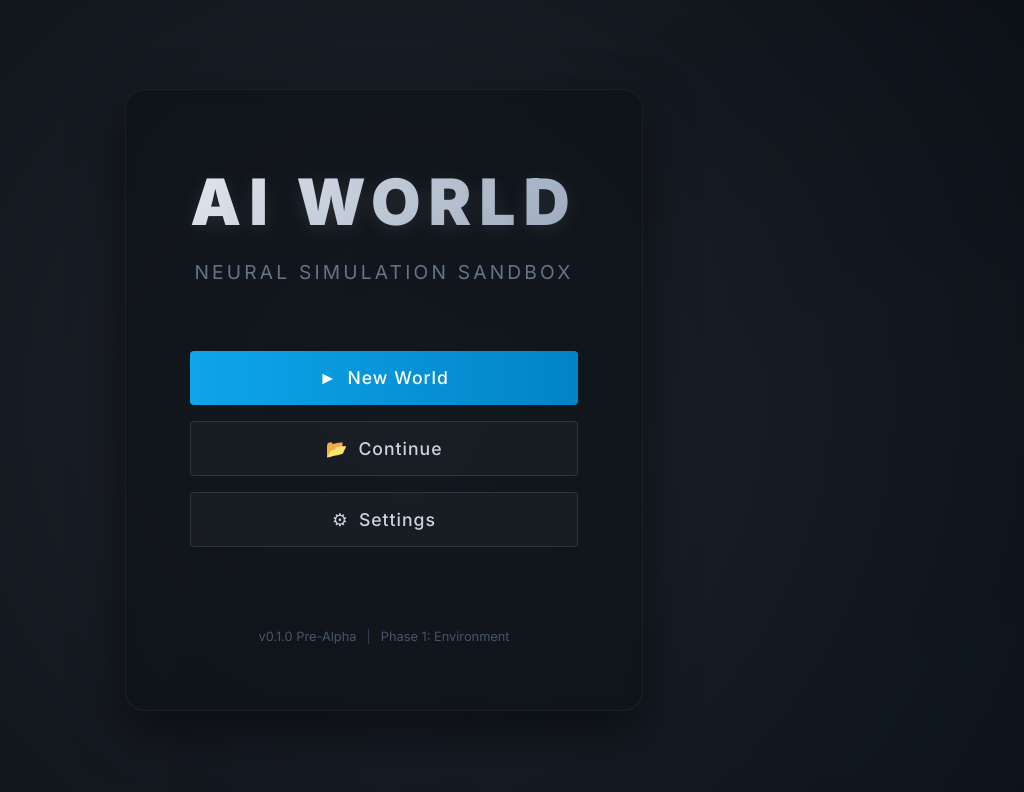
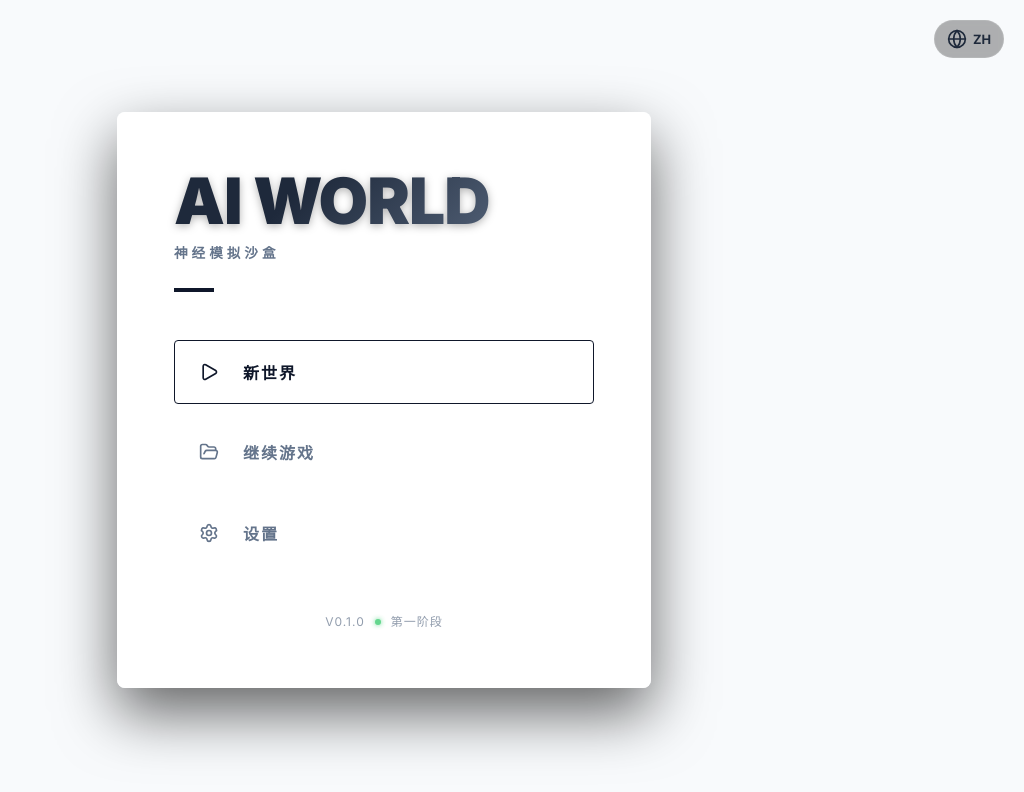
Before and after one commit to SCVMofic/ai-world, a Vue app: page / in a window 1280 px wide. Shown: the top 792 px of the page, without its empty margins (256-1280 px from the left). Built offline with nearby package versions, Linux system fonts and the light colour scheme; a web font is replaced by a local one.

Commit message:
fix(home): 修复首页访问错误

```diff
--- a/src/views/HomeView.vue
+++ b/src/views/HomeView.vue
@@ -1,178 +1,262 @@
 <script setup lang="ts">
+import { ref, watch, onMounted } from 'vue'
 import { useRouter } from 'vue-router'
 import { useSettingsStore } from '@/stores/settings'
+import { Play, FolderOpen, Settings, Globe } from 'lucide-vue-next'
+import { useI18n } from 'vue-i18n'
+import SettingsModal from '@/components/SettingsModal.vue'
 
 const router = useRouter()
 const settings = useSettingsStore()
+const { t, locale } = useI18n()
+
+const showSettingsManager = ref(false)
 
 const handleNewGame = () => {
   console.log('Starting New Game...')
-  // In Phase 2, this will route to GameView
-  // router.push('/game');
 }
-
 const handleLoadGame = () => {
   console.log('Loading Game...')
 }
+const handleSettings = () => {
+  showSettingsManager.value = true
+}
 
-const handleSettings = () => {
-  console.log('Opening Settings...')
+// Language Toggle
+const toggleLang = () => {
+  const next = locale.value === 'en' ? 'zh' : 'en'
+  locale.value = next
+  localStorage.setItem('user-locale', next)
 }
 </script>
 
 <template>
-  <div class="home-container">
-    <div class="background-overlay"></div>
+  <div
+    class="home-container"
+    :style="{
+      backgroundImage: settings.state.backgroundImage
+        ? `url(${settings.state.backgroundImage})`
+        : 'none',
+      backgroundColor: !settings.state.backgroundImage
+        ? settings.state.colors.bgPrimary
+        : 'transparent',
+    }"
+  >
+    <div class="background-overlay" v-if="settings.state.backgroundImage"></div>
 
-    <div class="content">
-      <h1 class="title">AI WORLD</h1>
-      <p class="subtitle">Neural Simulation Sandbox</p>
+    <!-- Top Right Language Switcher -->
+    <button class="lang-switch-fixed" @click="toggleLang" :title="t('settings.language')">
+      <Globe :size="20" />
+      <span>{{ locale.toUpperCase() }}</span>
+    </button>
+
+    <div class="content glass-panel" v-if="!showSettingsManager">
+      <!-- ARTISTIC TITLE SECTION -->
+      <div class="title-section">
+        <h1
+          class="title"
+          :style="{
+            fontFamily: settings.state.titleFontFamily,
+          }"
+        >
+          {{ t('home.title') }}
+        </h1>
+        <p class="subtitle" :style="{ fontFamily: settings.state.bodyFontFamily }">
+          {{ t('home.subtitle') }}
+        </p>
+        <div
+          class="title-decoration"
+          :style="{ backgroundColor: settings.state.colors.primary }"
+        ></div>
+      </div>
 
       <div class="menu">
         <button class="menu-btn primary" @click="handleNewGame">
-          <span class="icon">►</span> New World
+          <Play class="icon" :size="20" />
+          <span class="btn-text" :style="{ fontFamily: settings.state.bodyFontFamily }">{{
+            t('home.new_world')
+          }}</span>
         </button>
+
         <button class="menu-btn" @click="handleLoadGame">
-          <span class="icon">📂</span> Continue
+          <FolderOpen class="icon" :size="20" />
+          <span class="btn-text" :style="{ fontFamily: settings.state.bodyFontFamily }">{{
+            t('home.continue')
+          }}</span>
         </button>
+
         <button class="menu-btn" @click="handleSettings">
-          <span class="icon">⚙</span> Settings
+          <Settings class="icon" :size="20" />
+          <span class="btn-text" :style="{ fontFamily: settings.state.bodyFontFamily }">{{
+            t('home.settings')
+          }}</span>
         </button>
       </div>
 
-      <div class="footer">
-        <span>v0.1.0 Pre-Alpha</span>
-        <span class="divider">|</span>
-        <span>Phase 1: Environment</span>
+      <div class="footer" :style="{ fontFamily: settings.state.bodyFontFamily }">
+        <span class="version">{{ t('home.version') }}</span>
+        <span class="status-dot"></span>
+        <span class="phase">{{ t('home.phase') }}</span>
       </div>
     </div>
+
+    <!-- Settings Modal Component -->
+    <SettingsModal :isOpen="showSettingsManager" @close="showSettingsManager = false" />
   </div>
 </template>
 
 <style scoped>
 .home-container {
-  position: relative;
-  width: 100%;
-  height: 100%;
+  width: 100vw;
+  height: 100vh;
   display: flex;
   align-items: center;
   justify-content: center;
-  background: radial-gradient(circle at center, #1f242d 0%, #0d1117 100%);
-  color: white;
+  background-size: cover;
+  background-position: center;
+  background-repeat: no-repeat;
+  color: var(--text-primary);
+  position: relative;
   overflow: hidden;
 }
-
-/* Dynamic background effect */
 .background-overlay {
   position: absolute;
   top: 0;
   left: 0;
-  width: 200%;
-  height: 200%;
-  background: radial-gradient(circle at 50% 50%, rgba(56, 189, 248, 0.03), transparent 60%);
-  animation: pulse 10s infinite alternate;
+  width: 100%;
+  height: 100%;
+  background: rgba(0, 0, 0, 0.3);
+  z-index: 1;
 }
 
-@keyframes pulse {
-  0% {
-    transform: scale(1);
-    opacity: 0.5;
-  }
-  100% {
-    transform: scale(1.2);
-    opacity: 0.8;
-  }
+.lang-switch-fixed {
+  position: absolute;
+  top: 20px;
+  right: 20px;
+  z-index: 50;
+  background: rgba(0, 0, 0, 0.3);
+  border: 1px solid rgba(255, 255, 255, 0.1);
+  color: var(--text-primary);
+  padding: 8px 12px;
+  border-radius: 20px;
+  display: flex;
+  align-items: center;
+  gap: 6px;
+  cursor: pointer;
+  font-weight: bold;
+  font-size: 0.8rem;
+  backdrop-filter: blur(4px);
+  transition: all 0.2s;
+}
+.lang-switch-fixed:hover {
+  background: var(--primary-color);
+  color: var(--bg-primary);
+  border-color: var(--primary-color);
 }
 
 .content {
   position: relative;
   z-index: 10;
-  text-align: center;
   display: flex;
   flex-direction: column;
-  align-items: center;
-  gap: 2rem;
-  backdrop-filter: blur(5px);
-  padding: 4rem;
-  border-radius: 20px;
-  border: 1px solid rgba(255, 255, 255, 0.05);
-  box-shadow: 0 20px 50px rgba(0, 0, 0, 0.5);
-  background: rgba(13, 17, 23, 0.6);
+  gap: 3rem;
+  width: 420px;
+  background: var(--glass-bg);
+  backdrop-filter: blur(12px);
+  border: 1px solid rgba(255, 255, 255, 0.15);
+  box-shadow: 0 25px 60px rgba(0, 0, 0, 0.6);
+  padding: 3.5rem;
+  border-radius: 8px;
+  transition: all 0.3s;
 }
 
+/* Artistic Text Enhancements */
 .title {
   font-size: 4rem;
-  font-weight: 800;
-  letter-spacing: 0.5rem;
+  font-weight: 900;
+  line-height: 1;
+  letter-spacing: -1px;
   margin: 0;
-  background: linear-gradient(135deg, #e2e8f0 0%, #94a3b8 100%);
+  background: linear-gradient(135deg, var(--text-primary) 30%, var(--text-secondary) 100%);
   -webkit-background-clip: text;
   -webkit-text-fill-color: transparent;
-  text-shadow: 0 4px 20px rgba(255, 255, 255, 0.1);
+  filter: drop-shadow(0 2px 4px rgba(0, 0, 0, 0.3));
 }
 
 .subtitle {
-  font-size: 1.2rem;
-  color: #64748b;
+  font-size: 0.85rem;
+  color: var(--text-secondary);
+  letter-spacing: 4px;
+  margin-top: 10px;
+  font-weight: 600;
   text-transform: uppercase;
-  letter-spacing: 0.2rem;
-  margin-top: -1.5rem;
-  margin-bottom: 2rem;
+}
+
+.title-decoration {
+  width: 40px;
+  height: 4px;
+  margin-top: 1.5rem;
 }
 
 .menu {
   display: flex;
   flex-direction: column;
   gap: 1rem;
-  width: 100%;
-  min-width: 240px;
 }
 
 .menu-btn {
   display: flex;
   align-items: center;
-  justify-content: center;
-  gap: 10px;
+  justify-content: flex-start;
+  gap: 1.5rem;
+  padding: 1.2rem 1.5rem;
   background: rgba(255, 255, 255, 0.03);
   border: 1px solid rgba(255, 255, 255, 0.1);
-  padding: 1rem 2rem;
-  color: #cbd5e1;
-  font-size: 1.1rem;
-  font-weight: 500;
-  letter-spacing: 1px;
+  color: var(--text-secondary);
+  font-size: 1rem;
+  font-weight: 700;
+  letter-spacing: 2px;
   cursor: pointer;
-  transition: all 0.3s cubic-bezier(0.4, 0, 0.2, 1);
+  transition: all 0.2s ease;
   border-radius: 4px;
 }
 
 .menu-btn:hover {
-  background: rgba(255, 255, 255, 0.08);
-  border-color: rgba(255, 255, 255, 0.3);
-  transform: translateY(-2px);
-  box-shadow: 0 5px 15px rgba(0, 0, 0, 0.3);
-  color: #fff;
+  background: rgba(255, 255, 255, 0.1);
+  border-left: 4px solid var(--primary-color);
+  padding-left: calc(1.5rem - 4px);
+  color: var(--text-primary);
+  transform: translateX(5px);
 }
 
 .menu-btn.primary {
-  background: linear-gradient(90deg, #0ea5e9, #0284c7);
-  border: none;
-  color: white;
+  border: 1px solid var(--primary-color);
+  color: var(--primary-color);
+  background: rgba(var(--primary-color), 0.1);
 }
-
 .menu-btn.primary:hover {
-  background: linear-gradient(90deg, #38bdf8, #0ea5e9);
-  box-shadow: 0 0 20px rgba(14, 165, 233, 0.4);
+  background: var(--primary-color);
+  color: var(--bg-primary);
+  box-shadow: 0 0 20px rgba(0, 0, 0, 0.4);
 }
 
 .footer {
-  margin-top: 3rem;
-  font-size: 0.8rem;
-  color: #475569;
+  margin-top: auto;
+  font-size: 0.75rem;
+  color: var(--text-secondary);
   display: flex;
+  align-items: center;
   gap: 10px;
+  text-transform: uppercase;
+  letter-spacing: 1px;
+  justify-content: center;
+  opacity: 0.7;
 }
-
-.divider {
-  color: #334155;
+.status-dot {
+  width: 6px;
+  height: 6px;
+  background-color: #22c55e;
+  border-radius: 50%;
+  box-shadow: 0 0 5px #22c55e;
 }
 </style>
```
